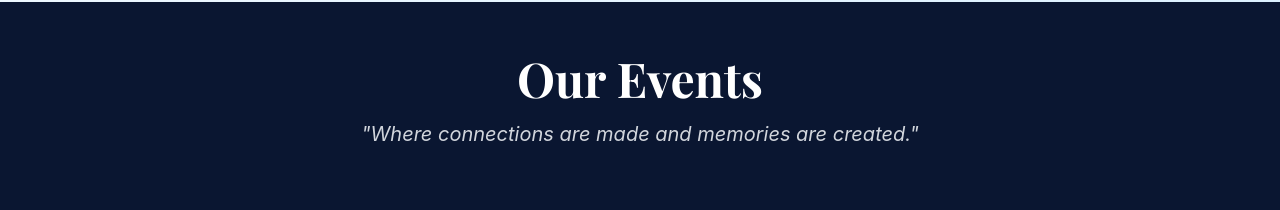
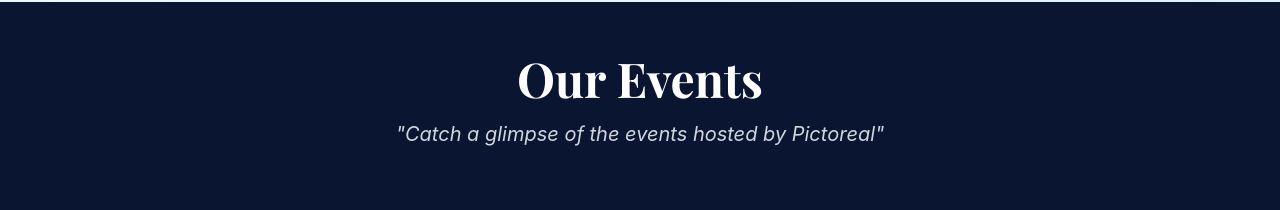
Before and after one commit to Pictoreal-Organization/Pictoreal-Main-Website, a Next.js app: page / in a window 1280 px wide. Shown: the part 3060-3270 px from the top of the page. Built offline with nearby package versions, Linux system fonts and the light colour scheme; a web font is replaced by a local one.

Commit message:
changed content phrase events page

```diff
--- a/src/components/homepage/ourevents.jsx
+++ b/src/components/homepage/ourevents.jsx
@@ -73,7 +73,7 @@ const EventsCarousel = () => {
           Our Events
         </h1>
         <p className="text-lg font-body md:text-xl text-gray-300 italic">
-          "Where connections are made and memories are created."
+          "Catch a glimpse of the events hosted by Pictoreal"
         </p>
       </div>
 
```
